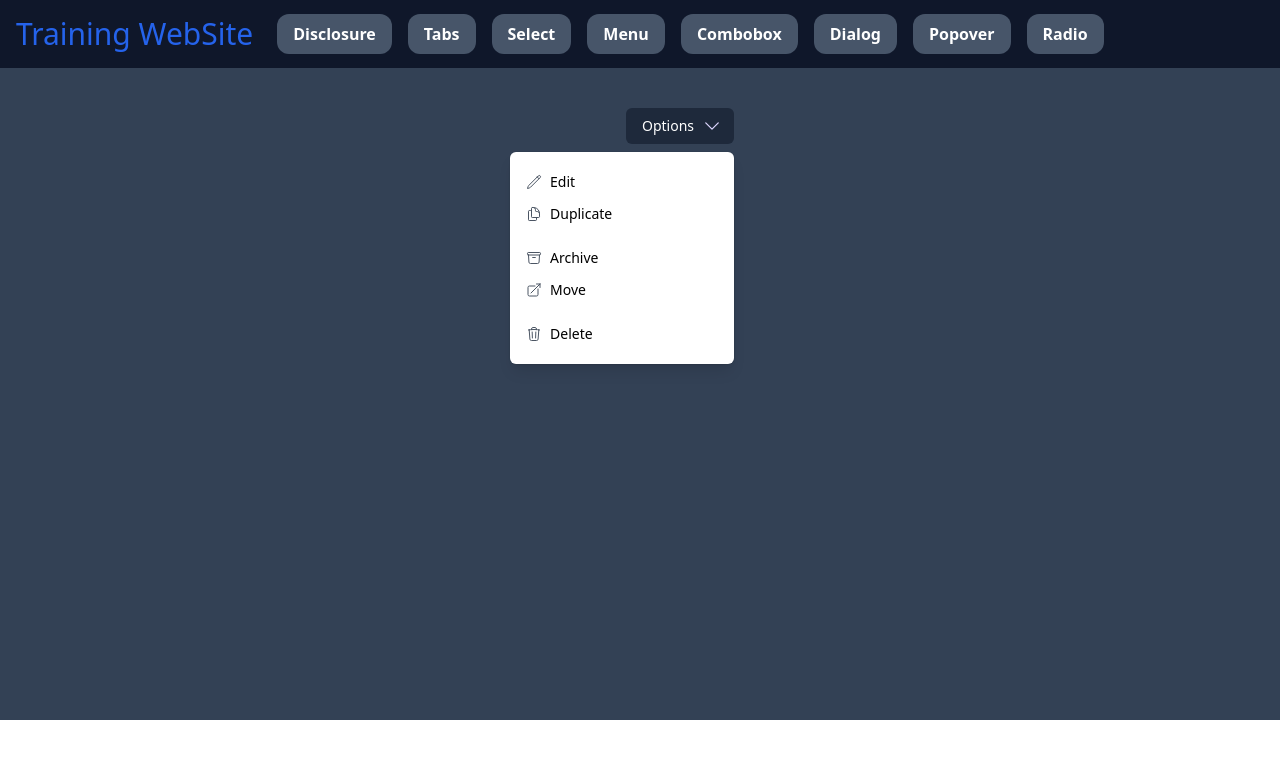
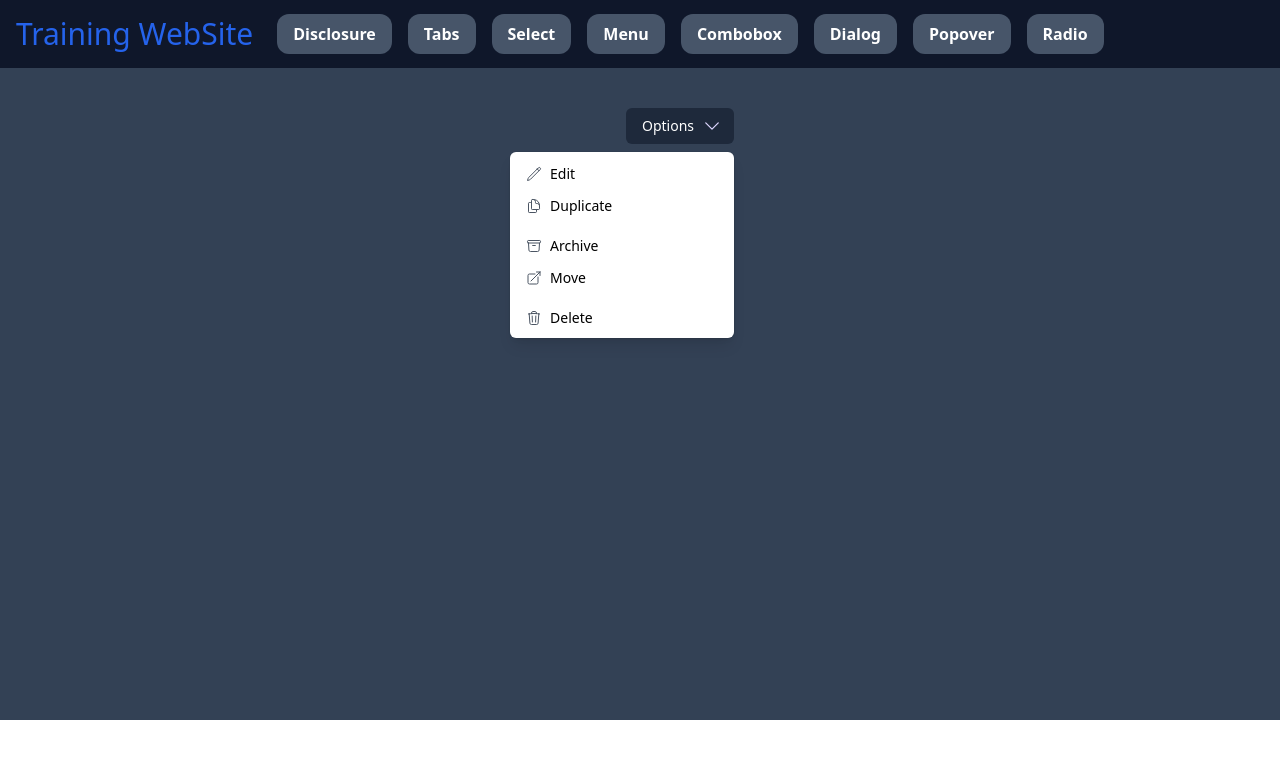
Before and after one commit to giliolizera/Training, a Vue app: page /menu in a window 1280 px wide. Shown: the top 758 px of the page. Built offline with nearby package versions, Linux system fonts and the light colour scheme.

Commit message:
feat: style WIP

```diff
--- a/src/components/Dialog.vue
+++ b/src/components/Dialog.vue
@@ -20,7 +20,7 @@
             <p class="pl-1 text-sm text-gray-500">Your payment has been successfully submitted. We`ve sent you an email
                with all of the details of your order.</p>
             <button @click="exibir = false"
-               class="inline-flex justify-center rounded-md border border-transparent bg-blue-200 px-4 py-2 text-sm font-medium text-blue-900 hover:bg-blue-200">
+               class="inline-flex justify-center rounded-md border border-transparent bg-slate-200 px-4 py-2 text-sm font-medium text-slate-900 hover:bg-slate-300">
                Got it, thanks!
             </button>
          </div>
--- a/src/components/Menu.vue
+++ b/src/components/Menu.vue
@@ -7,10 +7,18 @@
             Options
             <ChevronDownIcon class="ml-2 -mr-1 h-5 w-5 text-violet-200 hover:text-violet-100" />
          </button>
+         <TransitionGroup
+         enter-active-class="transition duration-500 ease-out"
+         enter-from-class="opacity-0"
+         enter-to-class="opacity-100"
+         leave-active-class="transition duration-500 ease-in"
+         leave-from-class="opacity-100"
+         leave-to-class="opacity-0"
+         >
          <div v-if="exibir" class="rounded-lg">
             <ul
-               class="absolute right-0 mt-2 w-56 origin-top-right rounded-md bg-white shadow-lg ring-1 ring-black ring-opacity-5 focus:outline-none px-1 py-1.5">
-               <button @click="exibir = false" class="w-full inline-flex px-3 py-1.5 mt-2 hover:bg-slate-500 text-sm rounded-md ">
+               class="absolute right-0 mt-2 w-56 origin-top-right rounded-md bg-white shadow-lg ring-1 ring-black ring-opacity-5 focus:outline-none px-1 py-1">
+               <button @click="exibir = false" class="w-full inline-flex px-3 py-1.5 mt-0.5 hover:bg-slate-500 text-sm rounded-md ">
                   <PencilIcon class="mt-0.5 text-gray-600 mr-2 h-4 w-4" />
                   Edit
                </button>
@@ -18,7 +26,7 @@
                   <DocumentDuplicateIcon class="mt-0.5 text-gray-600 mr-2 h-4 w-4" />
                   Duplicate
                </button>
-               <li class="px-1 py-1.5 divide-y divide-gray-100"></li>
+               <li class="px-1 py-1 divide-y divide-gray-200"></li>
                <button @click="exibir = false" class="w-full inline-flex px-3 py-1.5 hover:bg-slate-500 text-sm rounded-md">
                   <ArchiveBoxIcon class="mt-0.5 text-gray-600 mr-2 h-4 w-4" />
                   Archive
@@ -27,13 +35,14 @@
                   <ArrowTopRightOnSquareIcon class="mt-0.5 text-gray-600 mr-2 h-4 w-4" />
                   Move
                </button>
-               <li class="px-1 py-1.5 divide-y divide-gray-100"></li>
-               <button @click="exibir = false" class="w-full inline-flex px-3 py-1.5 mb-2 hover:bg-slate-500 text-sm rounded-md">
+               <li class="px-1 py-1 divide-y divide-gray-200"></li>
+               <button @click="exibir = false" class="w-full inline-flex px-3 pt-1.5 pb-1.5 mb-0 hover:bg-slate-500 text-sm rounded-md">
                   <TrashIcon class="mt-0.5 text-gray-600 mr-2 h-4 w-4" />
                   Delete
                </button>
             </ul>
          </div>
+         </TransitionGroup>
       </div>
    </div>
    <div class="h-96 bg-slate-700"></div>
--- a/src/components/Tabs.vue
+++ b/src/components/Tabs.vue
@@ -3,7 +3,7 @@
   <div class="bg-slate-700">
     <div class="w-full px-4 pt-16">
       <div class="mx-auto w-full max-w-md rounded-2xl bg-slate-800 p-2">
-        <div class="grid grid-flow-col space-x-1">
+        <div class="grid grid-flow-col justify-stretch space-x-1">
           <button v-for="(tab,index) in tabs" :key="index" @click="active = tab.id"
             type="button"
             :class="['rounded-lg px-4 py-2 text-center text-sm text-white font-medium hover: hover:text-white hover:bg-slate-600 focus:outline-none', active === tab.id ? 'bg-slate-900' : 'bg-slate-800']"
@@ -15,12 +15,11 @@
     </div>
     <div class="bg-slate-700 w-full pt-2">
       <div class="mx-auto w-full max-w-md rounded-2xl bg-white px-5 relative hover:bg-gray-100">
-        <TransitionGroup enter-active-class="transition duration-300 ease-out" enter-from-class="opacity-0" enter-to-class="opacity-100">
           <div v-if="active === 1">
             <div v-for="(recent,index) in Recent" :key="index">
               <div class="pt-5">
-                <h3 class="mt-1 text-sm font-medium">{{ recent.title }}</h3>
-                <ul class="mt-1 flex space-x-1 text-xs font-normal text-gray-500">
+                <h3 class="mt-1 text-sm font-medium leading-5">{{ recent.title }}</h3>
+                <ul class="mt-1 flex space-x-1 text-xs font-normal leading-4 text-gray-500">
                   <li>{{ recent.date }}</li>
                   <li>{{ recent.commentCount }} comments</li>
                   <li>{{ recent.shareCount }} shares</li>
@@ -29,14 +28,11 @@
             </div>
             <div class="py-3.5"></div>
           </div>
-          </TransitionGroup>
-          <TransitionGroup enter-active-class="transition duration-300 ease-out" enter-from-class="opacity-0"
-         enter-to-class="opacity-100">
           <div v-if="active === 2">
             <div v-for="(popular,index) in Popular" :key="index">
               <div class="pt-5">
-                <h3 class="mt-1 text-sm font-medium">{{ popular.title }}</h3>
-                <ul class="mt-1 flex space-x-1 text-xs font-normal text-gray-500">
+                <h3 class="mt-1 text-sm font-medium leading-5">{{ popular.title }}</h3>
+                <ul class="mt-1 flex space-x-1 text-xs font-normal leading-4 text-gray-500">
                   <li>{{ popular.date }}</li>
                   <li>{{ popular.commentCount }} comments</li>
                   <li>{{ popular.shareCount }} shares</li>
@@ -45,13 +41,11 @@
             </div>
             <div class="py-3.5"></div>
           </div>
-          </TransitionGroup>
-          <TransitionGroup enter-active-class="transition duration-300 ease-out" enter-from-class="opacity-0" enter-to-class="opacity-100">
           <div v-if="active === 3">
             <div v-for="(trending, index) in Trending" :key="index">
               <div class="pt-5">
-                <h3 class="mt-1 text-sm font-medium">{{ trending.title }}</h3>
-                <ul class="mt-1 flex space-x-1 text-xs font-normal text-gray-500">
+                <h3 class="mt-1 text-sm font-medium leading-5">{{ trending.title }}</h3>
+                <ul class="mt-1 flex space-x-1 text-xs font-normal leading-4 text-gray-500">
                   <li>{{ trending.date }}</li>
                   <li>{{ trending.commentCount }} comments</li>
                   <li>{{ trending.shareCount }} shares</li>
@@ -60,7 +54,6 @@
             </div>
             <div class="py-3.5"></div>
           </div>
-          </TransitionGroup>
       </div>
     </div>
   </div>
```
